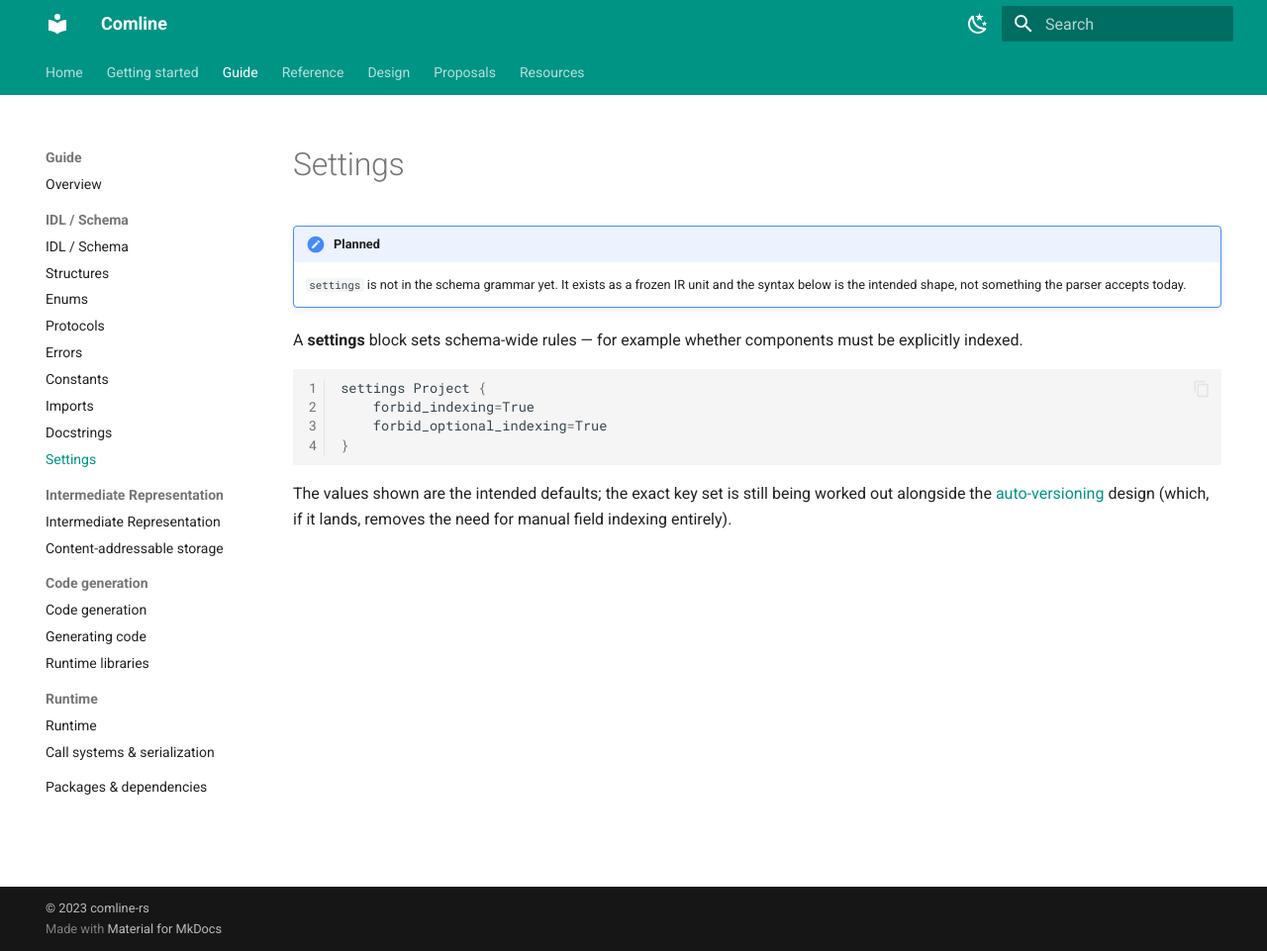
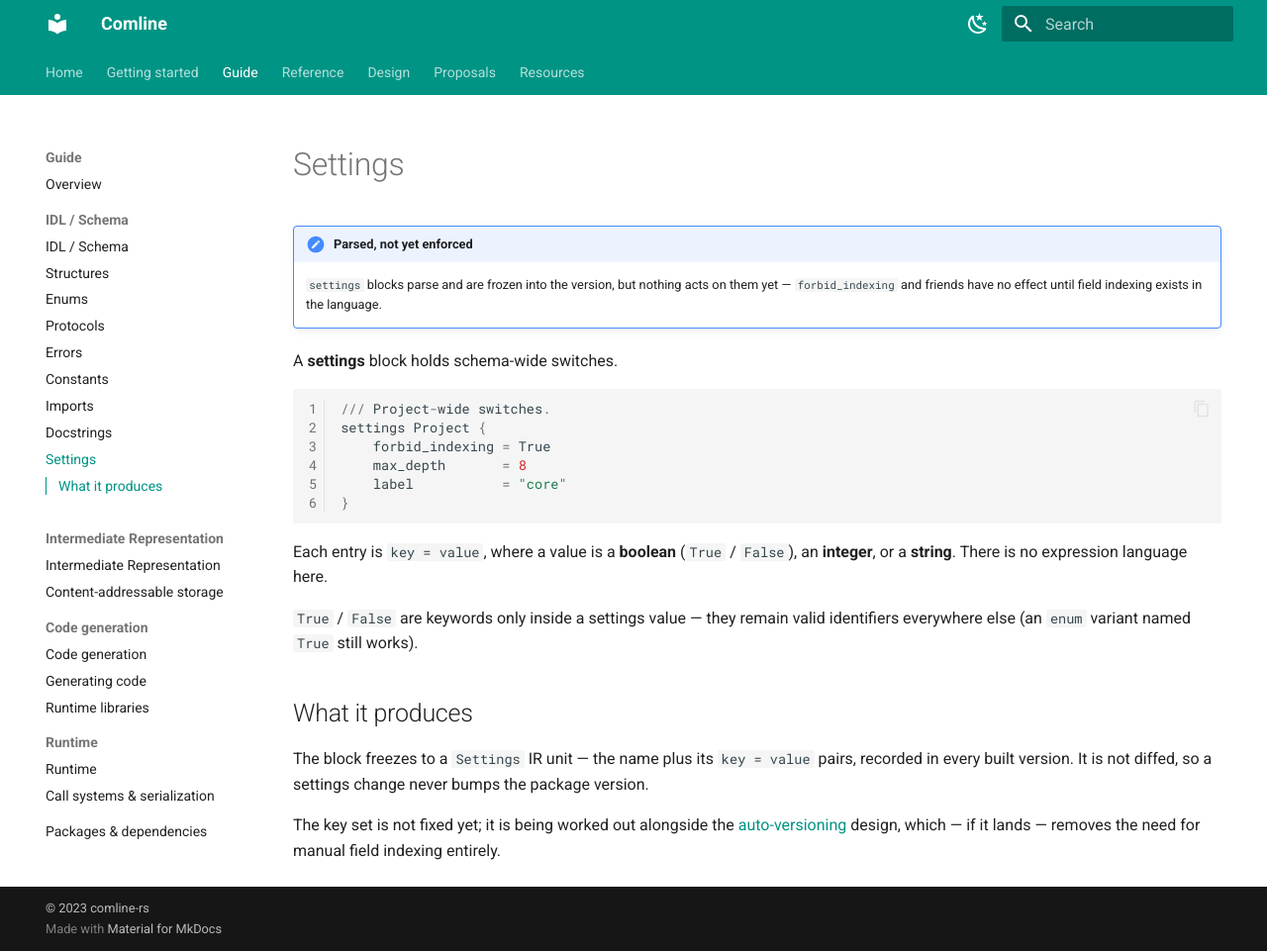
Before and after one commit to ComlineProject/docs, an MkDocs documentation site: the page built from docs/docs/guide/idl/settings.md, in a window 1280 px wide and 961 px high. Shown: the whole window at 99% size. Built offline with MkDocs 1.6.1 and Material for MkDocs 9.7.7, drawn with Linux system fonts in a browser that asks for light colours; the version menu is left out.

Commit message:
docs(idl): settings now parses and freezes (core#30) — no longer 'planned'
Reworded guide/idl/settings from 'not in the grammar yet' to 'parsed, not yet
enforced'; example updated to the real grammar (bool/int/string values); noted
the Settings IR unit is recorded but not diffed.

````diff
--- a/docs/docs/guide/idl/settings.md
+++ b/docs/docs/guide/idl/settings.md
@@ -1,20 +1,33 @@
 # Settings
 
-!!! note "Planned"
-    `settings` is not in the schema grammar yet. It exists as a frozen IR unit
-    and the syntax below is the intended shape, not something the parser accepts
-    today.
+!!! note "Parsed, not yet enforced"
+    `settings` blocks parse and are frozen into the version, but nothing acts on
+    them yet — `forbid_indexing` and friends have no effect until field indexing
+    exists in the language.
 
-A **settings** block sets schema-wide rules — for example whether components must
-be explicitly indexed.
+A **settings** block holds schema-wide switches.
 
 ``` py linenums="1"
+/// Project-wide switches.
 settings Project {
-    forbid_indexing=True
-    forbid_optional_indexing=True
+    forbid_indexing = True
+    max_depth       = 8
+    label           = "core"
 }
 ```
 
-The values shown are the intended defaults; the exact key set is still being
-worked out alongside the [auto-versioning](../../design/ir-generation.md) design
-(which, if it lands, removes the need for manual field indexing entirely).
+Each entry is `key = value`, where a value is a **boolean** (`True` / `False`),
+an **integer**, or a **string**. There is no expression language here.
+
+`True` / `False` are keywords only inside a settings value — they remain valid
+identifiers everywhere else (an `enum` variant named `True` still works).
+
+## What it produces
+
+The block freezes to a `Settings` IR unit — the name plus its `key = value`
+pairs, recorded in every built version. It is not diffed, so a settings change
+never bumps the package version.
+
+The key set is not fixed yet; it is being worked out alongside the
+[auto-versioning](../../design/ir-generation.md) design, which — if it lands —
+removes the need for manual field indexing entirely.
````
